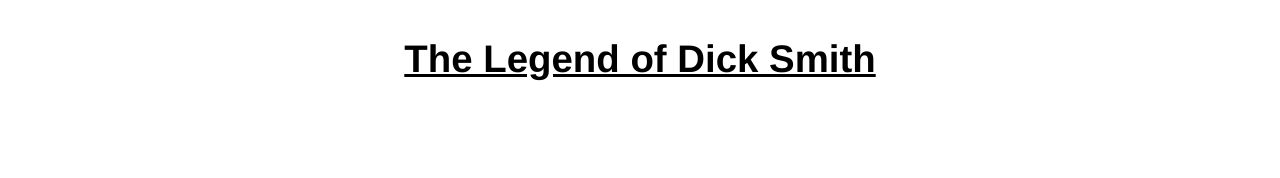
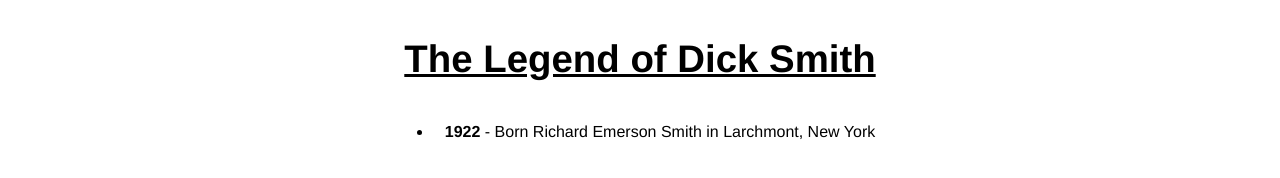
Before and after one commit to ReAnimatedMando/Tribute-Page, a plain HTML site: page index.html in a window 1280 px wide. Shown: the part 924-1102 px from the top of the page. Before the commit the page ends 1043 px from the top, so only its background shows below. Drawn offline with Linux system fonts and the light colour scheme.

Commit message:
main
setting stylings for main content/info section

```diff
--- a/index.html
+++ b/index.html
@@ -15,11 +15,14 @@
         <figure id="img-div">
             <img id="image" src="Images/Dick-Smith-Collage.png" alt="Dick-Smith-Collage" width="900" height="578"/>
             <figcaption id="img-caption">From The Exorcist to Altered States, Dick Smith has
-                been fueling nightmares for over 3 decades
+                been fueling nightmares for over 5 decades
             </figcaption>
         </figure>
         <section id="tribute-info">
             <h3>The Legend of Dick Smith</h3>
+            <ul>
+                <li><strong>1922</strong> - Born Richard Emerson Smith in Larchmont, New York</li>
+            </ul>
         </section>
     </main>
 </body>
--- a/style.css
+++ b/style.css
@@ -52,3 +52,14 @@ h3 {
     text-decoration: underline;
     font-size: 2.4rem;
 }
+
+ul {
+    max-width: 550px;
+    margin: 0 auto 50px auto;
+    text-align: center;
+    line-height: 1.6;
+}
+
+li {
+    margin: 2px 48px;
+}
```
